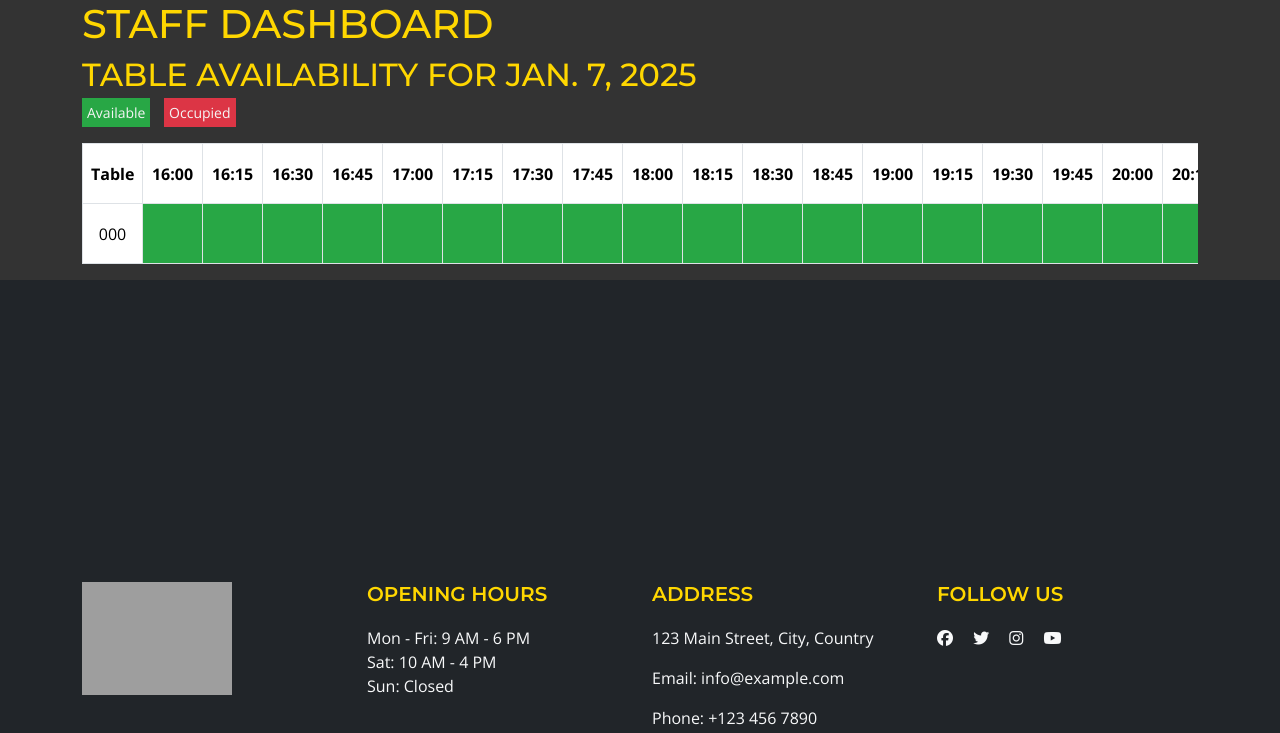
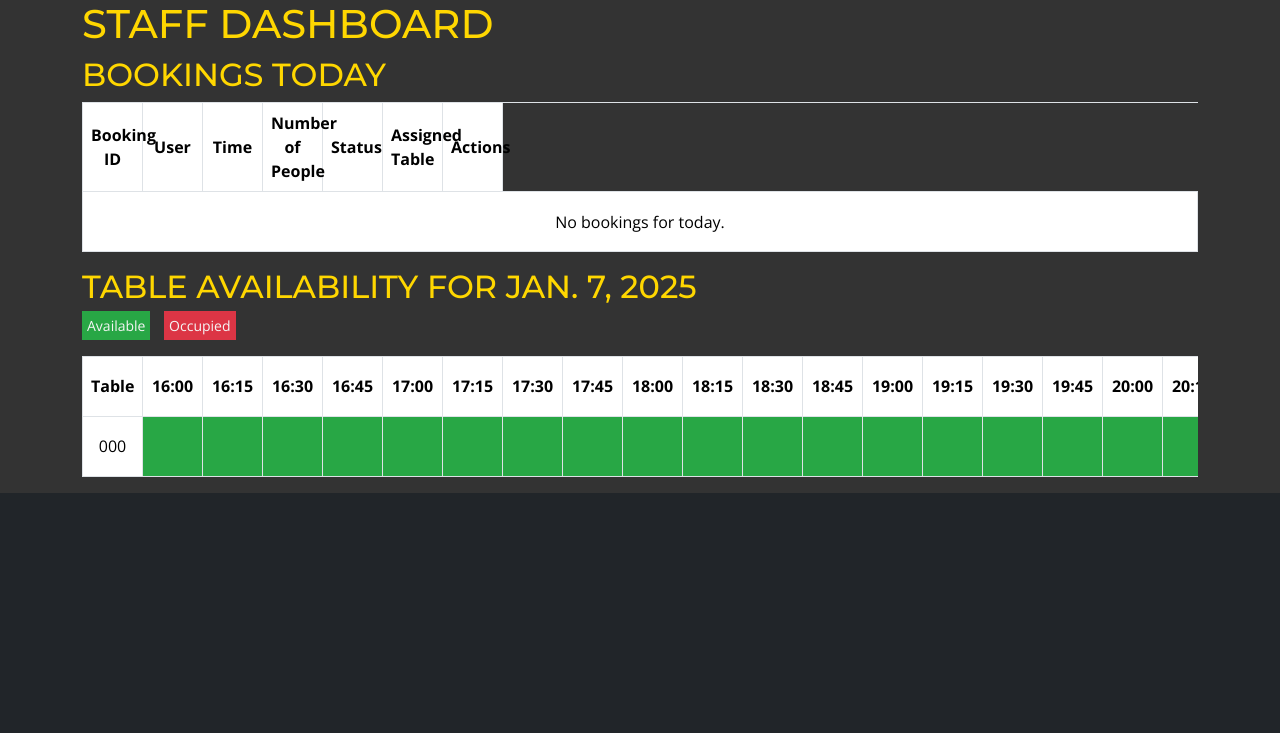
Before and after one commit to MFS4711/Restaurant-Web-App, a Django app: page /staff-dashboard/ in a window 1280 px wide. Shown: the part 82-815 px from the top of the page. Run offline with Django 4.2, Linux system fonts and the light colour scheme; a user stored in the database is signed in; tables that the repository leaves empty hold one stand-in row (values such as "Sample post"); some libraries are stand-ins or nearby versions; grey boxes are pictures that could not be loaded.

Commit message:
Display today's bookings on staff dashboard - amend view and add table similar to manage_bookings.html to staff_dashboard.html

```diff
--- a/dashboard/templates/dashboard/staff_dashboard.html
+++ b/dashboard/templates/dashboard/staff_dashboard.html
@@ -6,6 +6,57 @@
 
 <div class="container">
     <h1>Staff Dashboard</h1>
+
+    <h2>Bookings Today</h2>
+
+    <!-- Table for today's bookings -->
+    <div class="table-responsive">
+        <table class="table table-bordered">
+            <thead>
+                <tr>
+                    <th>Booking ID</th>
+                    <th>User</th>
+                    <!-- <th>Date</th> -->
+                    <th>Time</th>
+                    <th>Number of People</th>
+                    <th>Status</th>
+                    <th>Assigned Table</th>
+                    <th>Actions</th>
+                </tr>
+            </thead>
+            <tbody>
+                {% if today_bookings %}
+                {% for booking in today_bookings %}
+                <tr>
+                    <td>{{ booking.id }}</td>
+                    <td>{{ booking.user.username }}</td>
+                    <!-- <td>{{ booking.date }}</td> -->
+                    <td>{{ booking.time }}</td>
+                    <td>{{ booking.number_of_people }}</td>
+                    <td>{{ booking.get_status_display }}</td>
+                    <td>
+                        {% if booking.table %}
+                        {{ booking.table.table_number }}
+                        {% else %}
+                        Not Assigned
+                        {% endif %}
+                    </td>
+                    <td>
+                        <a href="{% url 'edit_booking' booking.id %}" class="btn btn-primary">Edit</a>
+                        <a href="#" class="btn btn-danger delete-btn" data-booking-id="{{ booking.id }}"
+                            data-bs-toggle="modal" data-bs-target="#deleteModal">Delete</a>
+                    </td>
+                </tr>
+                {% endfor %}
+                {% else %}
+                <tr>
+                    <td colspan="8">No bookings for today.</td>
+                </tr>
+                {% endif %}
+            </tbody>
+        </table>
+    </div>
+
     <h2>Table Availability for {{ today }}</h2>
 
     <!-- Key for Availability -->
@@ -40,4 +91,27 @@
     </div>
 </div>
 
+<!-- Delete Confirmation Modal -->
+<div class="modal fade" id="deleteModal" tabindex="-1" aria-labelledby="deleteModalLabel" aria-hidden="true">
+    <div class="modal-dialog">
+        <div class="modal-content">
+            <div class="modal-header">
+                <h5 class="modal-title" id="deleteModalLabel">Delete Booking?</h5>
+                <button type="button" class="btn-close" data-bs-dismiss="modal" aria-label="Close"></button>
+            </div>
+            <div class="modal-body">
+                Are you sure you want to delete this booking? This action cannot be undone.
+            </div>
+            <div class="modal-footer">
+                <button type="button" class="btn btn-secondary" data-bs-dismiss="modal">Close</button>
+                <a id="delete-confirm" href="#" class="btn btn-danger">Delete</a>
+            </div>
+        </div>
+    </div>
+</div>
+
 {% endblock content %}
+
+{% block extras %}
+<script src="{% static 'js/booking.js' %}"></script>
+{% endblock %}
--- a/dashboard/views.py
+++ b/dashboard/views.py
@@ -100,12 +100,18 @@ def staff_dashboard(request):
         # Add table availability to the list
         table_availability.append(availability)
 
+    # Fetch bookings for today (Confirmed and Pending)
+    today_bookings = Booking.objects.filter(
+        date=today, status__in=[Booking.CONFIRMED]
+    ).order_by('time')  # Order bookings by time for better display
+
     # Pass data to the context
     context = {
         'time_slots': time_slots,
         'tables': tables,
         'table_availability': table_availability,
         'today': today,
+        'today_bookings': today_bookings,  # Pass today's bookings to the template
     }
 
     return render(request, 'dashboard/staff_dashboard.html', context)
```
Lines whose indentation alone changed are shown as unchanged.
